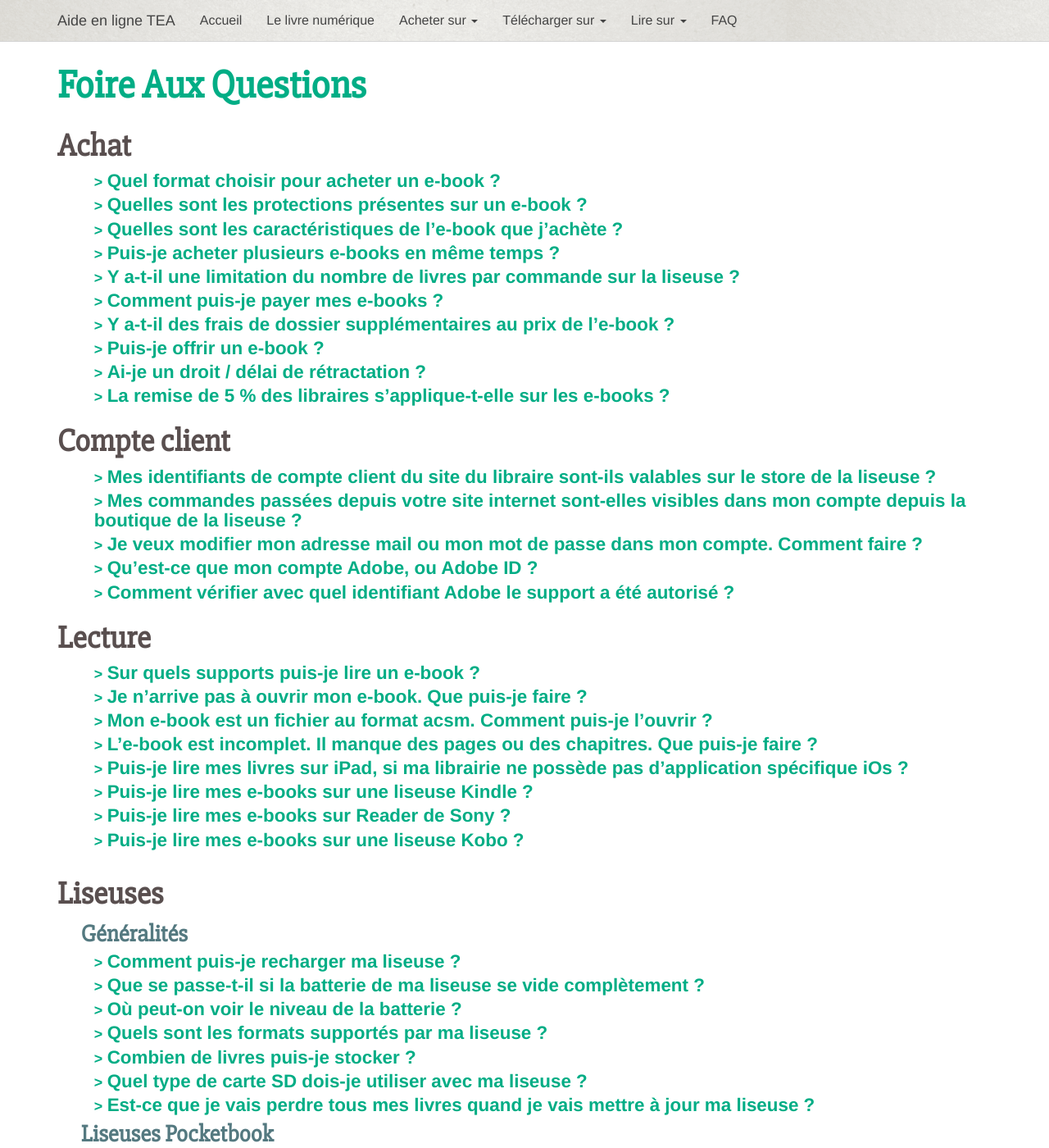
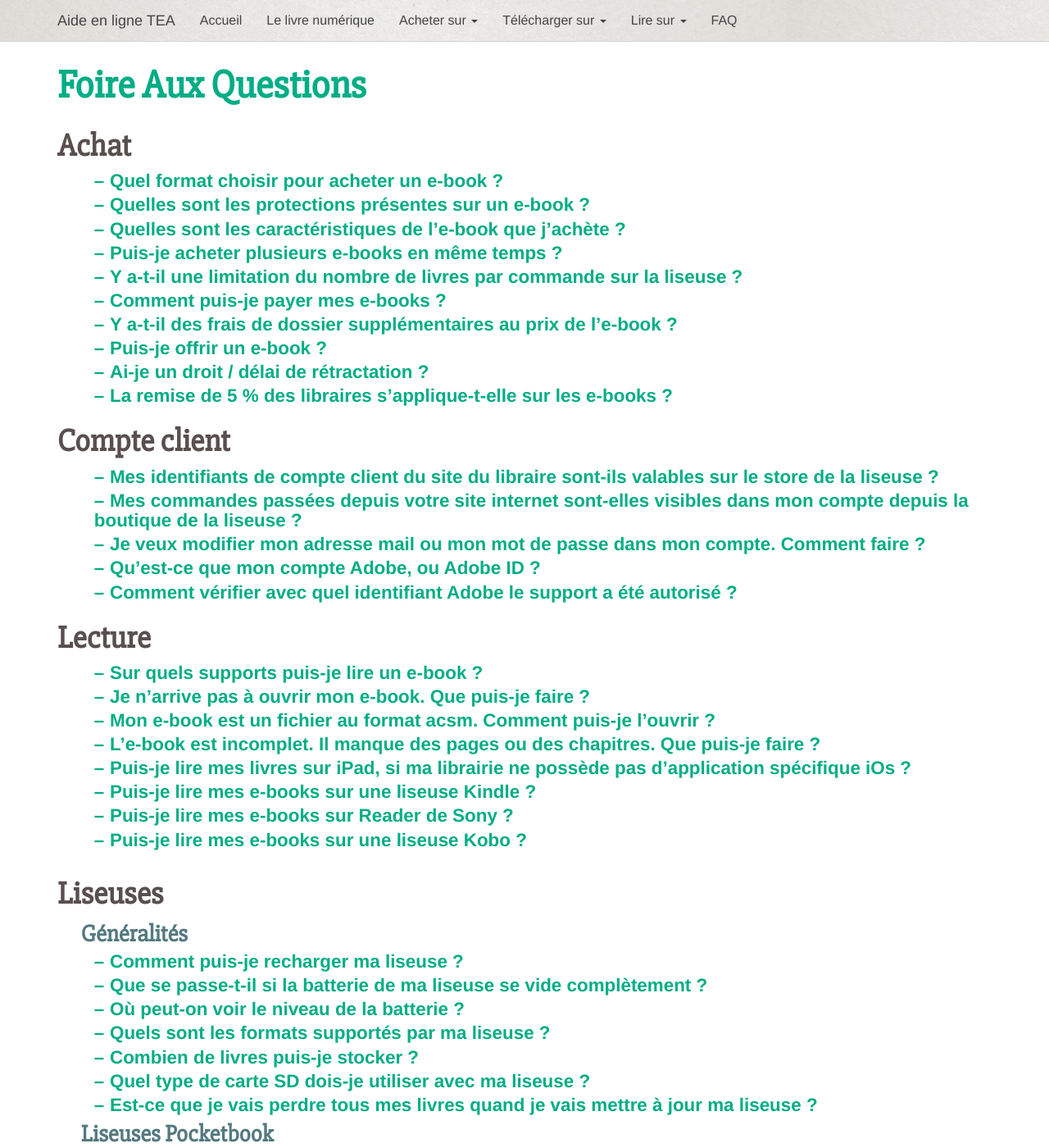
Before and after one commit to TEA-ebook/help-center, a Jekyll site: the page built from _pages/FAQ.md, in a window 1280 px wide and 1400 px high. Shown: the whole window at 82% size. Built offline with Jekyll 4.4.1, drawn with Linux system fonts in a browser that asks for light colours; nearby versions of some CDN libraries; Markdown is read by kramdown in place of the engine named in the settings.

Commit message:
Mod: > => – in list

```diff
--- a/css/page.scss
+++ b/css/page.scss
@@ -130,8 +130,7 @@ article.page .faq{
       text-decoration: none;
     }
     a::before{
-      content: ">";
-      font-size: 0.8em;
+      content: "–";
       margin-right: 0.3em;
     }
     a:hover{
```
